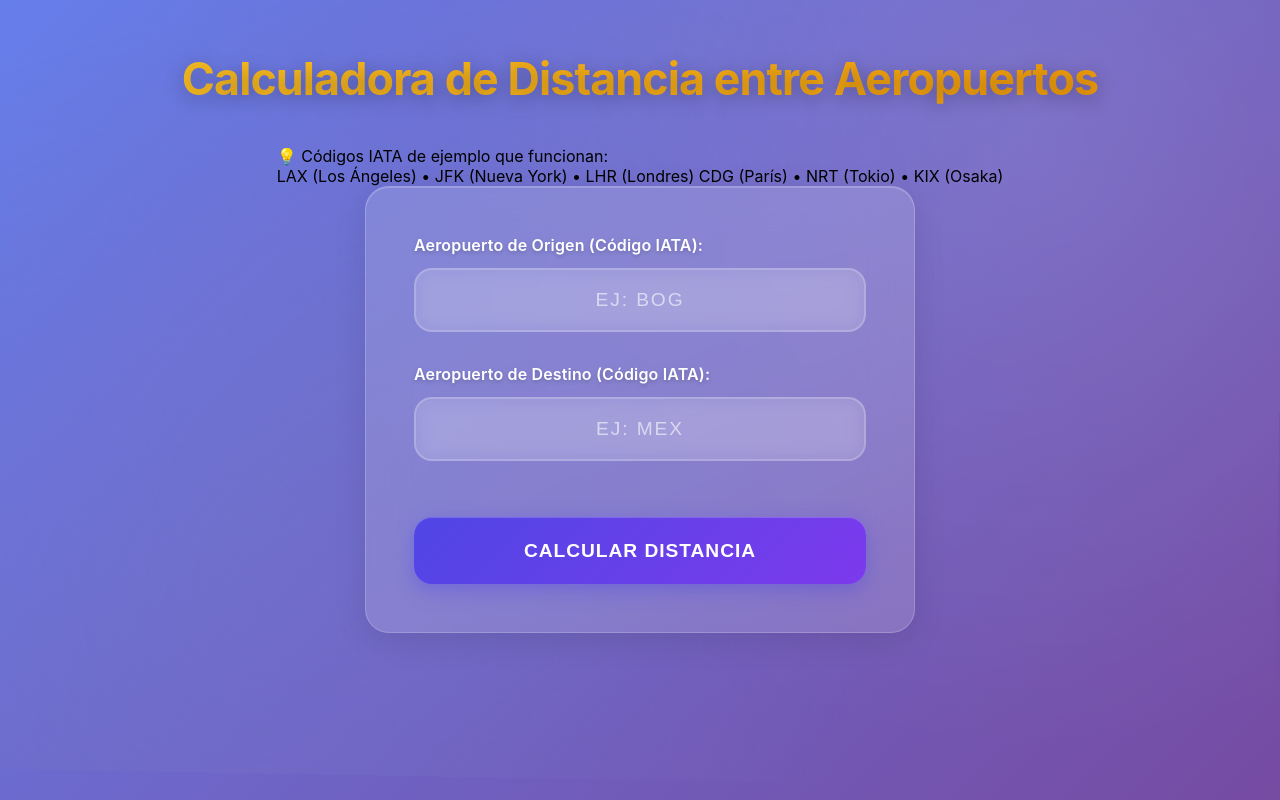
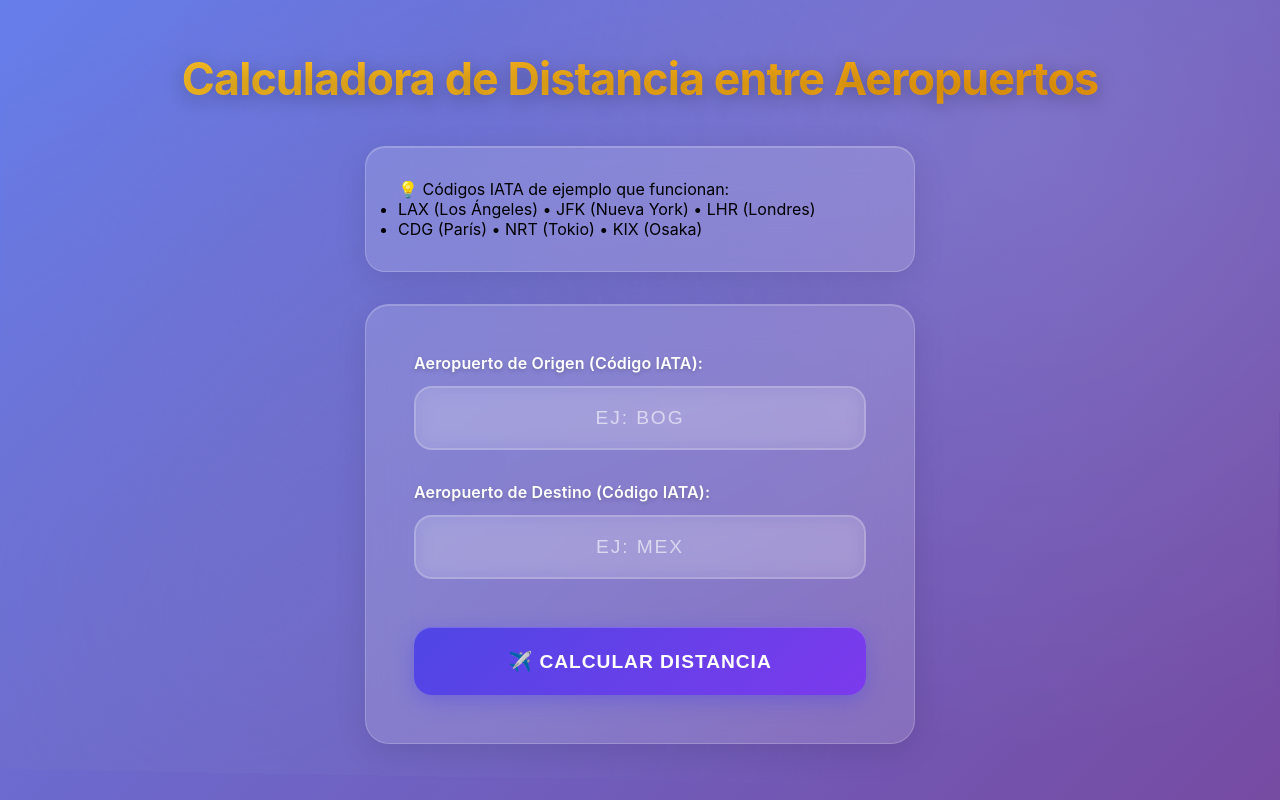
Before and after one commit to hdavid1206/Airport_Apis_App, a Django app: page / in a window 1280 px wide. Run offline with Django 5.2, Linux system fonts and the light colour scheme.

Commit message:
todo terminado y sirve de perlas

```diff
--- a/airport_distance_project/airports/static/css/form.css
+++ b/airport_distance_project/airports/static/css/form.css
@@ -75,6 +75,24 @@ h1 {
         opacity: 1;
         transform: translateY(0);
     }
+}
+
+/* Tarjeta de ejemplos (NUEVA) */
+.examples-card {
+    background: rgba(255, 255, 255, 0.15);
+    backdrop-filter: blur(20px);
+    border: 1px solid rgba(255, 255, 255, 0.2);
+    border-radius: 20px;
+    padding: 2rem;
+    margin-bottom: 2rem;
+    width: 100%;
+    max-width: 550px;
+    box-shadow:
+        0 8px 32px rgba(0, 0, 0, 0.1),
+        inset 0 1px 0 rgba(255, 255, 255, 0.2);
+    animation: fadeInScale 0.6s ease-out;
+    position: relative;
+    z-index: 2;
 }
 
 /* Formulario con efecto glassmorphism mejorado */
--- a/airport_distance_project/airports/static/css/results.css
+++ b/airport_distance_project/airports/static/css/results.css
@@ -87,12 +87,13 @@
     text-align: center;
 }
 
-/* Información de aeropuertos */
+/* Información de aeropuertos (MODIFICADO) */
 .airport-info {
-    display: grid;
-    grid-template-columns: 1fr auto 1fr;
+    display: flex;
+    justify-content: center;
+    align-items: center;
     gap: 2rem;
-    align-items: center;
+    flex-wrap: wrap; /* Permite que los elementos se envuelvan en pantallas más pequeñas */
     margin-bottom: 1rem;
 }
 
@@ -103,6 +104,8 @@
     border-radius: 16px;
     padding: 1.5rem;
     transition: transform 0.3s ease, box-shadow 0.3s ease;
+    flex: 1; /* Permite que las tarjetas crezcan para llenar el espacio */
+    min-width: 280px; /* Evita que las tarjetas se vuelvan demasiado pequeñas */
 }
 
 .airport-card:hover {
@@ -226,14 +229,14 @@
     letter-spacing: 0.05em;
 }
 
-/* Botón nueva consulta */
+/* Botón nueva consulta (MODIFICADO) */
 .btn-nuevo {
     display: block;
     width: 100%;
     max-width: 300px;
     margin: 2rem auto 0;
     padding: 1rem 2rem;
-    background: linear-gradient(135deg, #10b981 0%, #059669 100%);
+    background: linear-gradient(135deg, #4f46e5 0%, #7c3aed 100%);
     border: none;
     border-radius: 16px;
     color: white;
@@ -244,15 +247,15 @@
     text-transform: uppercase;
     letter-spacing: 0.05em;
     box-shadow:
-        0 4px 15px rgba(16, 185, 129, 0.4),
+        0 4px 15px rgba(79, 70, 229, 0.4),
         inset 0 1px 0 rgba(255, 255, 255, 0.2);
 }
 
 .btn-nuevo:hover {
     transform: translateY(-3px);
-    background: linear-gradient(135deg, #059669 0%, #047857 100%);
+    background: linear-gradient(135deg, #5b52f0 0%, #8b5cf6 100%);
     box-shadow:
-        0 8px 25px rgba(16, 185, 129, 0.5),
+        0 8px 25px rgba(79, 70, 229, 0.5),
         inset 0 1px 0 rgba(255, 255, 255, 0.2);
 }
 
--- a/airport_distance_project/airports/templates/airport_distance.html
+++ b/airport_distance_project/airports/templates/airport_distance.html
@@ -7,7 +7,6 @@
     <title>Calculadora de Distancia entre Aeropuertos</title>
     <link rel="stylesheet" href="{% static 'css/form.css' %}">
     <link rel="stylesheet" href="{% static 'css/results.css' %}">
-    <!-- Si styles.css es necesario, agrégalo: <link rel="stylesheet" href="{% static 'css/styles.css' %}"> pero evita overlaps -->
     <script src="{% static 'js/airport_calculator.js' %}" defer></script>
 </head>
 <body>
@@ -17,158 +16,77 @@
         <h1>Calculadora de Distancia entre Aeropuertos</h1>
 
 
-
-
+        <div class="examples-card">
             <div class="examples">
                 💡 Códigos IATA de ejemplo que funcionan:
-
-
                 <ul>
-                        LAX (Los Ángeles) • JFK (Nueva York) • LHR (Londres)
-
-                        CDG (París) • NRT (Tokio) • KIX (Osaka)
+                    <li>LAX (Los Ángeles) • JFK (Nueva York) • LHR (Londres)</li>
+                    <li>CDG (París) • NRT (Tokio) • KIX (Osaka)</li>
                 </ul>
-
-
             </div>
-
-
-
+        </div>
 
         <form id="airportForm">
             {% csrf_token %}
-
 
             <div class="form-group">
                 <label for="aeropuerto_origen">Aeropuerto de Origen (Código IATA):</label>
                 <input type="text" id="aeropuerto_origen" name="aeropuerto_origen" class="form-control" placeholder="Ej: BOG" pattern="[A-Z]{3}" title="Ingrese código IATA de 3 letras" required>
             </div>
 
-
-
-
             <div class="form-group">
                 <label for="aeropuerto_destino">Aeropuerto de Destino (Código IATA):</label>
                 <input type="text" id="aeropuerto_destino" name="aeropuerto_destino" class="form-control" placeholder="Ej: MEX" pattern="[A-Z]{3}" title="Ingrese código IATA de 3 letras" required>
             </div>
 
-
-
-                <button type="submit" id="calcularBtn">CALCULAR DISTANCIA</button>
+            <button type="submit" id="calculate-btn">✈️ CALCULAR DISTANCIA</button>
+            <div class="loading" style="display: none;">Calculando...</div>
         </form>
 
+        <div id="resultados" style="display: none;">
 
+            <div class="airport-info">
 
+                <div class="airport-card origen">
+                    <h4>🛫 Origen</h4>
+                    <p>Código: <span id="origen-codigo"></span></p>
+                    <p>Nombre: <span id="origen-nombre"></span></p>
+                    <p>Ciudad: <span id="origen-ciudad"></span></p>
+                    <p>País: <span id="origen-pais"></span></p>
+                </div>
 
+                <div class="flight-arrow">➡️</div>
 
-            <div id="loading" style="display: none;">
-                Calculando distancia...
+                <div class="airport-card destino">
+                    <h4>🛬 Destino</h4>
+                    <p>Código: <span id="destino-codigo"></span></p>
+                    <p>Nombre: <span id="destino-nombre"></span></p>
+                    <p>Ciudad: <span id="destino-ciudad"></span></p>
+                    <p>País: <span id="destino-pais"></span></p>
+                </div>
             </div>
 
 
+            <div class="result-section distance-grid">
+                <div class="distance-card">
+                    <div class="distance-value" id="distancia-km"></div>
+                    <div class="distance-unit">Kilómetros</div>
+                </div>
+                <div class="distance-card">
+                    <div class="distance-value" id="distancia-miles"></div>
+                    <div class="distance-unit">Millas</div>
+                </div>
+                <div class="distance-card">
+                    <div class="distance-value" id="distancia-nauticas"></div>
+                    <div class="distance-unit">Millas Náuticas</div>
+                </div>
+            </div>
 
-
-
-            <div id="resultados" style="display: none;">
-                <h2>📊 Resultados del Cálculo</h2>
-
-
-
-                    <div class="airport-info">
-                        <h3>✈️ Información de Aeropuertos</h3>
-
-
-
-                                <div class="airport-card">
-                                    <h4>🛫 Origen</h4>
-
-                                    <p>Código: <span id="origen-codigo"></span></p>
-
-                                    <p>Nombre: <span id="origen-nombre"></span></p>
-
-                                    <p>Ciudad: <span id="origen-ciudad"></span></p>
-
-                                    <p>País: <span id="origen-pais"></span></p>
-
+            <button id="new-query" class="btn-nuevo" onclick="nuevaConsulta()">🔄 Nueva Consulta</button>
         </div>
 
 
-
-                            <span class="arrow">➜</span>
-
-
-
-                                <div class="airport-card">
-                                    <h4>🛬 Destino</h4>
-
-                                    <p>Código: <span id="destino-codigo"></span></p>
-
-                                    <p>Nombre: <span id="destino-nombre"></span></p>
-
-                                    <p>Ciudad: <span id="destino-ciudad"></span></p>
-
-                                    <p>País: <span id="destino-pais"></span></p>
-
+        <div id="error" style="display: none;"></div>
     </div>
-
-
-
-
-                    </div>
-
-
-
-
-
-
-                    <div class="distances">
-                        <h3>📏 Distancias</h3>
-
-
-
-                                <div class="distance-card">
-
-                                    <span id="distancia-km"></span>
-
-                                    Kilómetros
-
-                                </div>
-
-
-
-                                <div class="distance-card">
-
-                                    <span id="distancia-miles"></span>
-
-                                    Millas
-
-                                </div>
-
-
-
-                                <div class="distance-card">
-
-                                    <span id="distancia-nauticas"></span>
-
-                                    Millas Náuticas
-
-                                </div>
-
-
-
-
-                    </div>
-
-
-
-                <button id="new-query" onclick="nuevaConsulta()">🔄 Nueva Consulta</button>
-            </div>
-
-
-
-        <div id="error" style="display: none;"></div>  <!-- Agregado para mostrar errores -->
-
-    </div>
-
 </body>
 </html>
```
Lines whose indentation alone changed are shown as unchanged.
